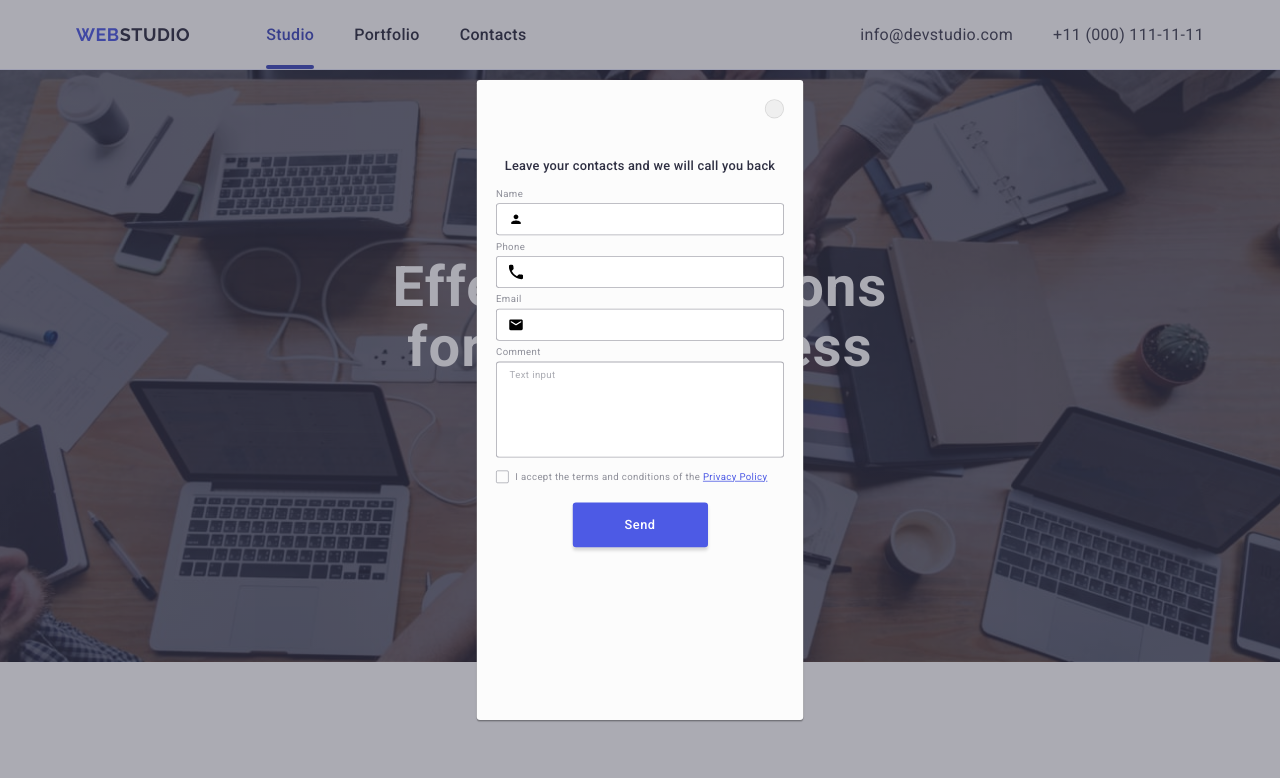
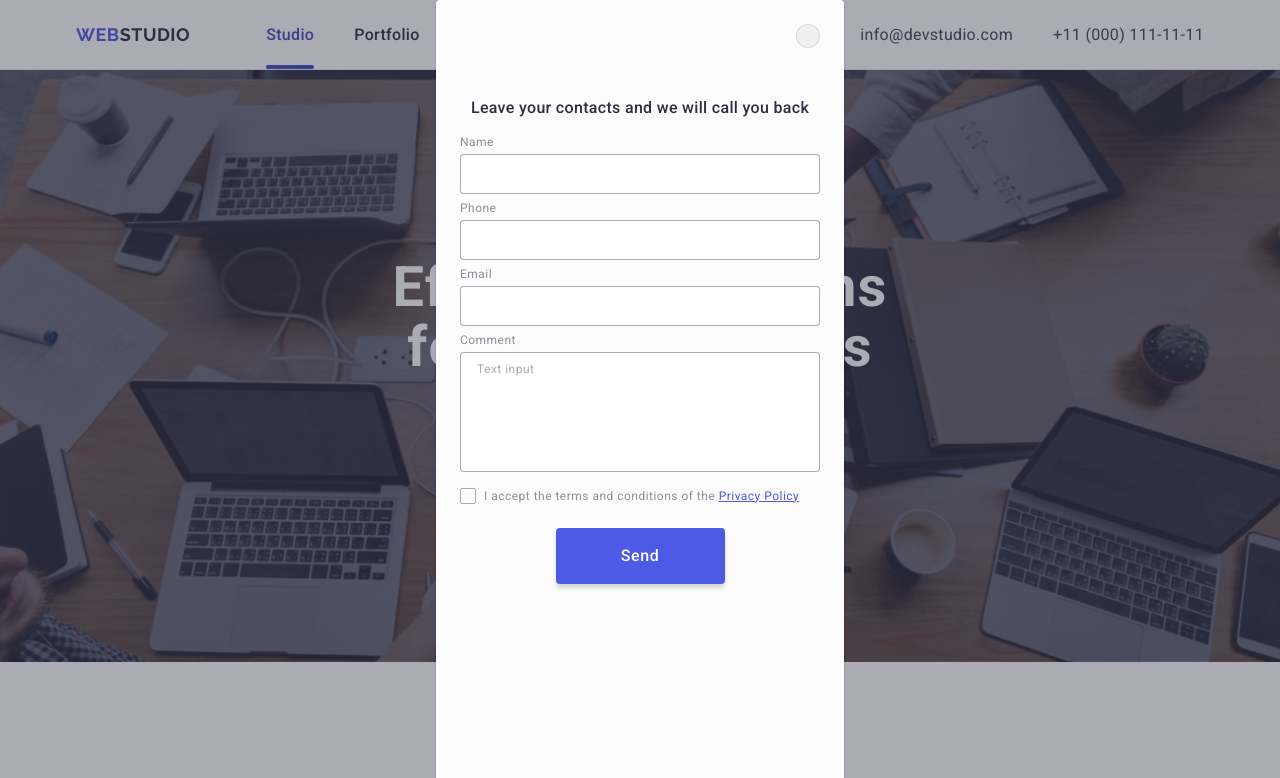
Before and after one commit to MikhailRozhenko/goit-markup-hw-05, a plain HTML site: page index.html in a window 1280 px wide. Shown: the top 778 px of the page. Drawn offline with nearby package versions, Linux system fonts and the light colour scheme; a web font is replaced by a local one.

Commit message:
complete

```diff
--- a/css/styles.css
+++ b/css/styles.css
@@ -648,7 +648,7 @@ input {
 }
 
 /* modal window */
-.overlay-main {
+.backdrop {
   position: fixed;
   top: 0;
   left: 0;
@@ -656,13 +656,24 @@ input {
   height: 100%;
   background-color: rgba(46, 47, 66, 0.4);
   z-index: 1;
+  opacity: 0;
+  visibility: hidden;
+  pointer-events: none;
+  transition: opacity 250ms cubic-bezier(0.4, 0, 0.2, 1),
+    visibility 250ms cubic-bezier(0.4, 0, 0.2, 1);
 }
 
 .is-open {
+  opacity: 1;
+  visibility: visible;
+  pointer-events: auto;
+}
+
+.modal {
   position: absolute;
   top: 50%;
   left: 50%;
-  transform: translate(-50%, -50%) scale(0.8);
+  transform: translate(-50%, -50%);
   background-color: #fcfcfc;
   min-width: 408px;
   min-height: 100%;
@@ -670,6 +681,7 @@ input {
     0 2px 1px 0 rgba(0, 0, 0, 0.2);
   border-radius: 4px;
   padding: 24px;
+  transition: transform 250ms cubic-bezier(0.4, 0, 0.2, 1);
 }
 
 .button-closed-form {
@@ -809,12 +821,6 @@ textarea::placeholder {
   text-decoration-line: underline;
 }
 
-.checkbox-container-form {
-  display: flex;
-  gap: 8px;
-  margin-bottom: 24px;
-}
-
 .textareacontainer {
   margin-bottom: 16px;
 }
@@ -848,6 +854,12 @@ textarea::placeholder {
   letter-spacing: 0.04em;
 }
 
+.checkbox-container-form {
+  display: flex;
+  gap: 8px;
+  margin-bottom: 24px;
+}
+
 .check-span {
   width: 16px;
   height: 16px;
--- a/index.html
+++ b/index.html
@@ -485,8 +485,8 @@
     </footer>
 
     <!-- Modal window -->
-    <div class="overlay-main">
-      <div class="is-open">
+    <div class="backdrop is-open">
+      <div class="modal">
         <button type="button" class="button-closed-form">
           <svg width="8" height="8" class="icon-closed-form">
             <use href="./images/icons.svg#icon-closed"></use>
@@ -531,7 +531,7 @@
             <div class="wrap-modal">
               <input
                 type="email"
-                name="username"
+                name="mail"
                 id="mailmodal"
                 class="input-name-modal"
                 required
@@ -556,6 +556,7 @@
               type="checkbox"
               value="checkbox-modal"
               id="checkbox-modal"
+              name="checked"
               class="visually-hidden checked"
             />
             <span class="check-span"></span>
```
Also changed, not shown: images/icons.svg.
